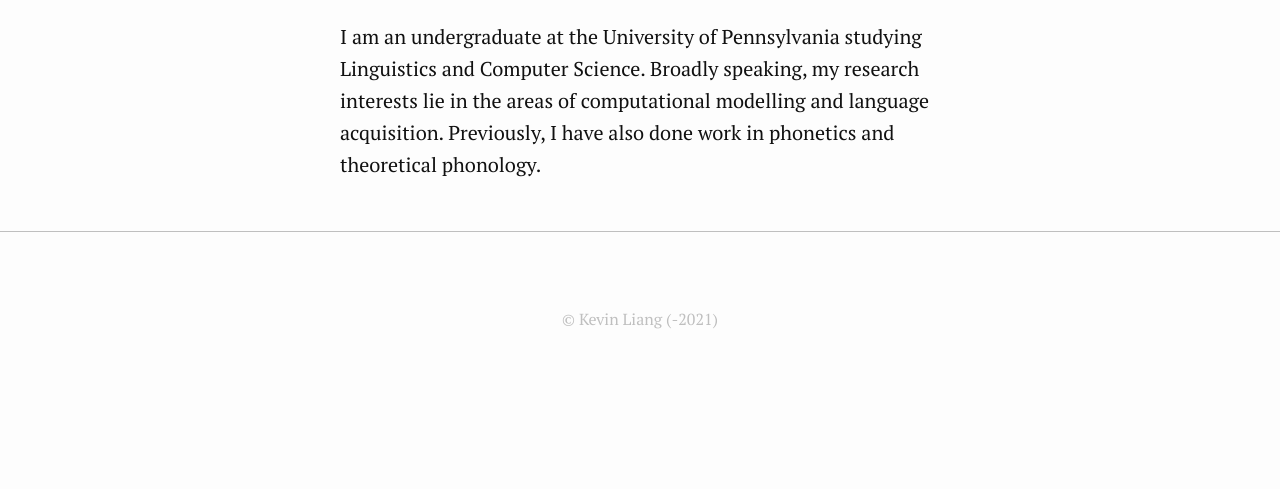
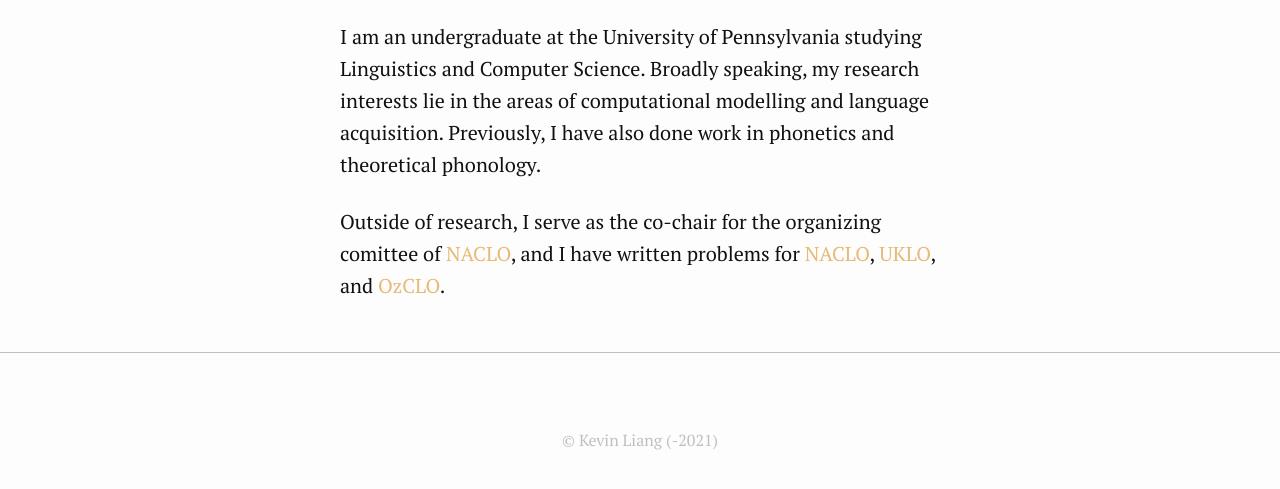
Before and after one commit to kevinliang8/kevinliang8.github.io, a Jekyll site: the page built from index.markdown, in a window 1280 px wide, cut to the strip 270-759 px from the top of the page. Built offline with Jekyll 4.4.1, drawn with Linux system fonts in a browser that asks for light colours.

Commit message:
update home

```diff
--- a/index.markdown
+++ b/index.markdown
@@ -4,3 +4,4 @@
 
 layout: home
 ---
+Outside of research, I serve as the co-chair for the organizing comittee of <a href="https://nacloweb.org/">NACLO</a>, and I have written problems for <a href="https://nacloweb.org/">NACLO</a>, <a href="https://www.uklo.org/">UKLO</a>, and <a href="https://ozclo.org.au/">OzCLO</a>.
```
Also changed, not shown: 2 other files.
